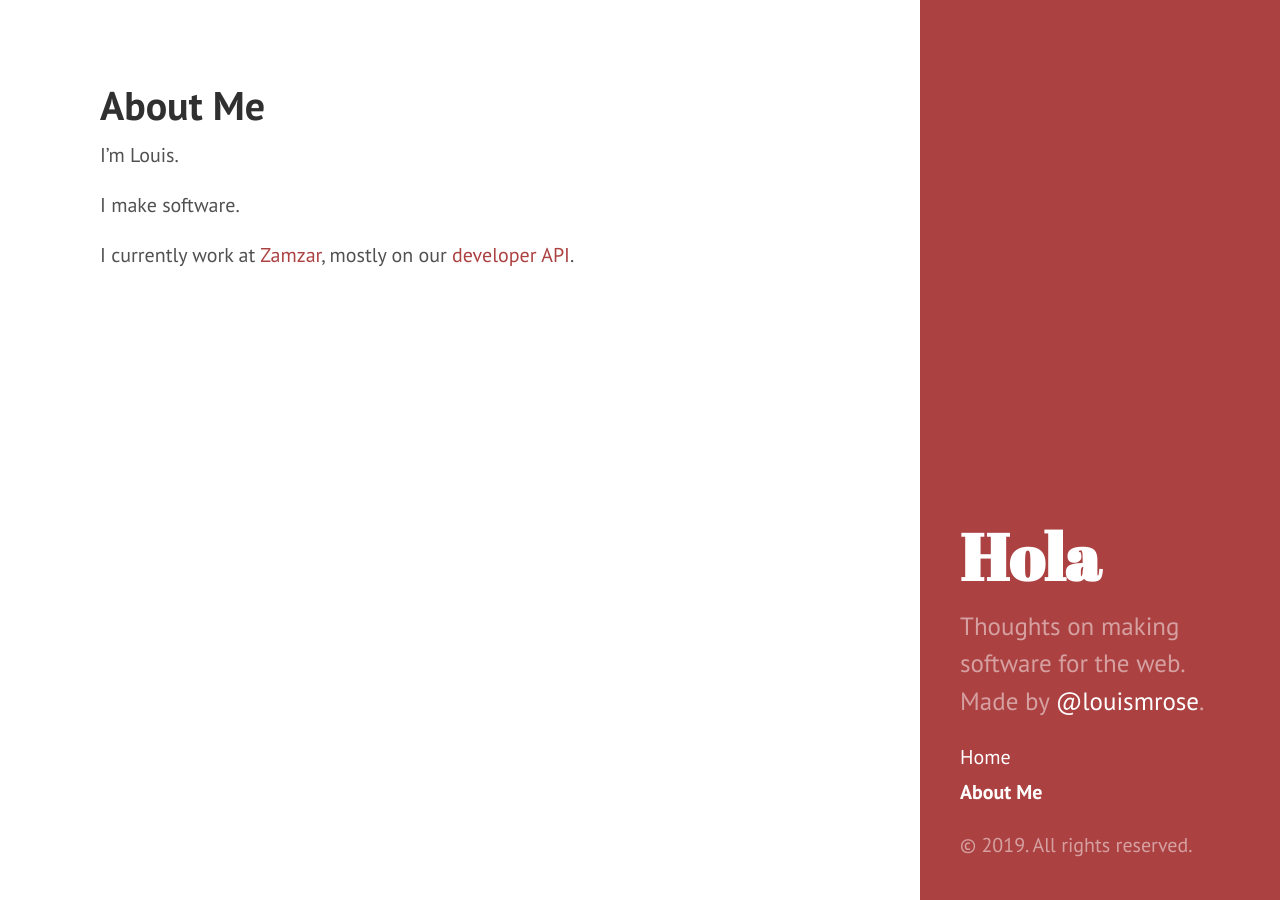
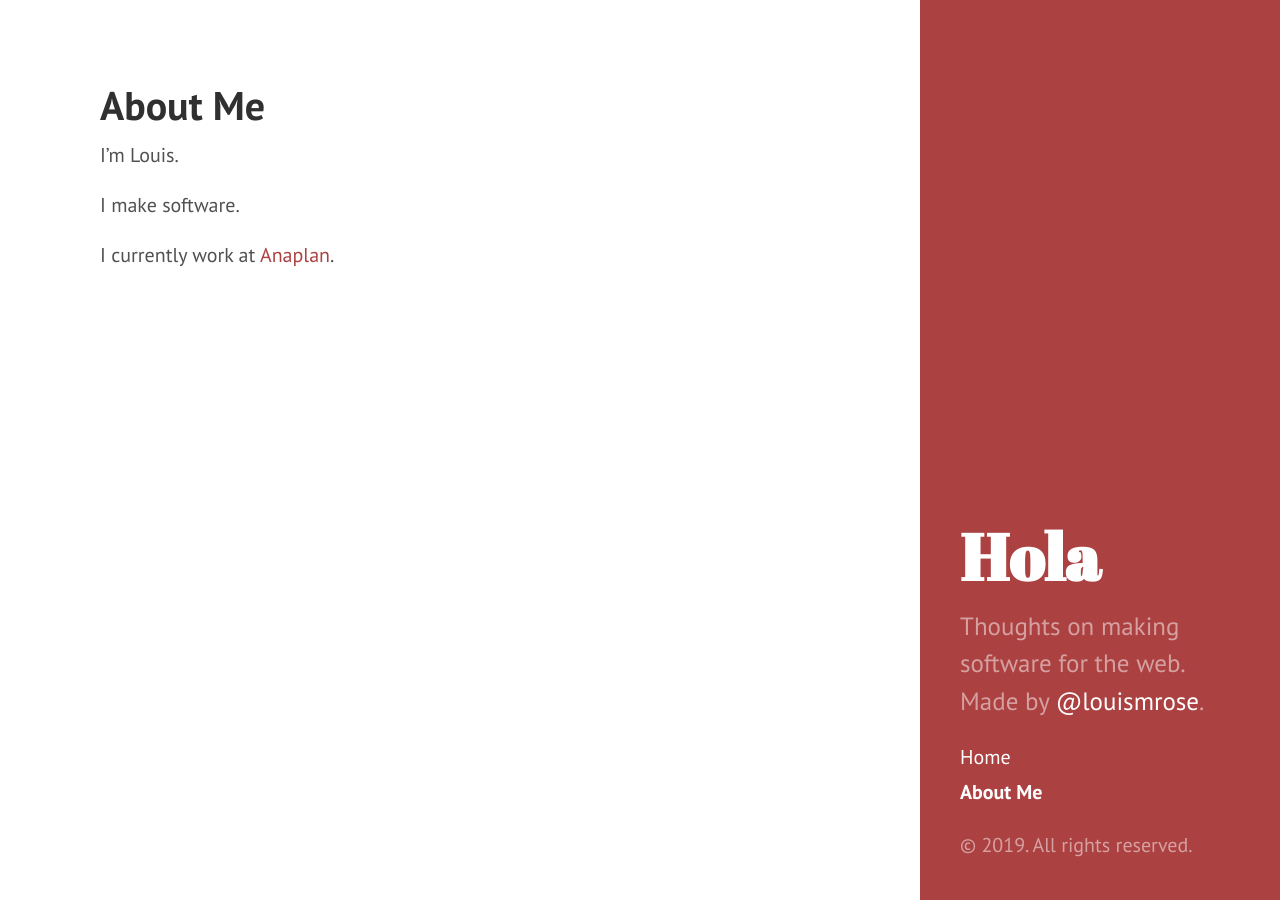
Before and after one commit to louismrose/louismrose.github.io, a Jekyll site: the page built from about_me.md, in a window 1280 px wide. Built offline with Jekyll 4.4.1, drawn with Linux system fonts in a browser that asks for light colours.

Commit message:
Changes job

```diff
--- a/about_me.md
+++ b/about_me.md
@@ -7,4 +7,4 @@ I'm Louis.
 
 I make software.
 
-I currently work at <a href="http://www.zamzar.com">Zamzar</a>, mostly on our <a href="https://dev.zamzar.com">developer API</a>.
+I currently work at <a href="https://www.anaplan.com">Anaplan</a>.
```
